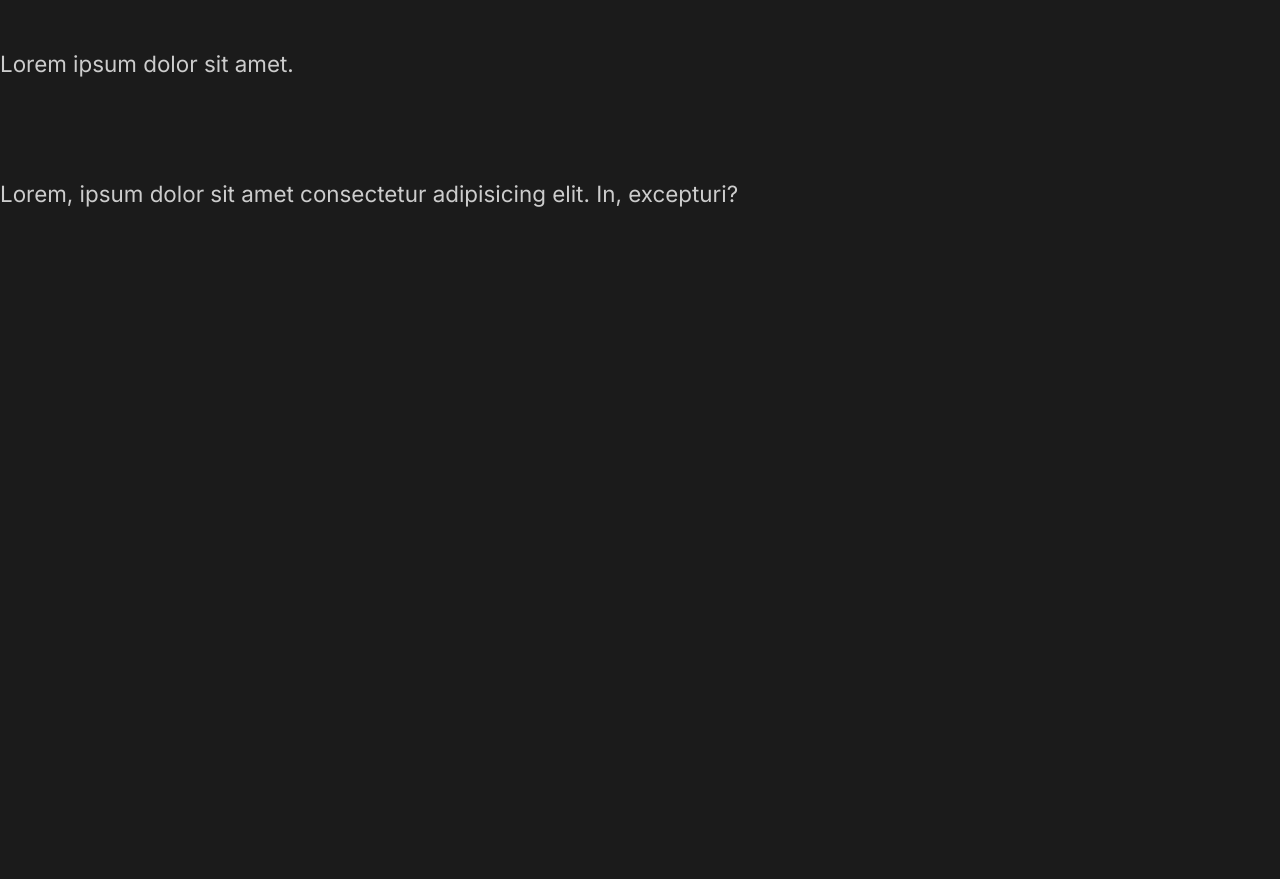
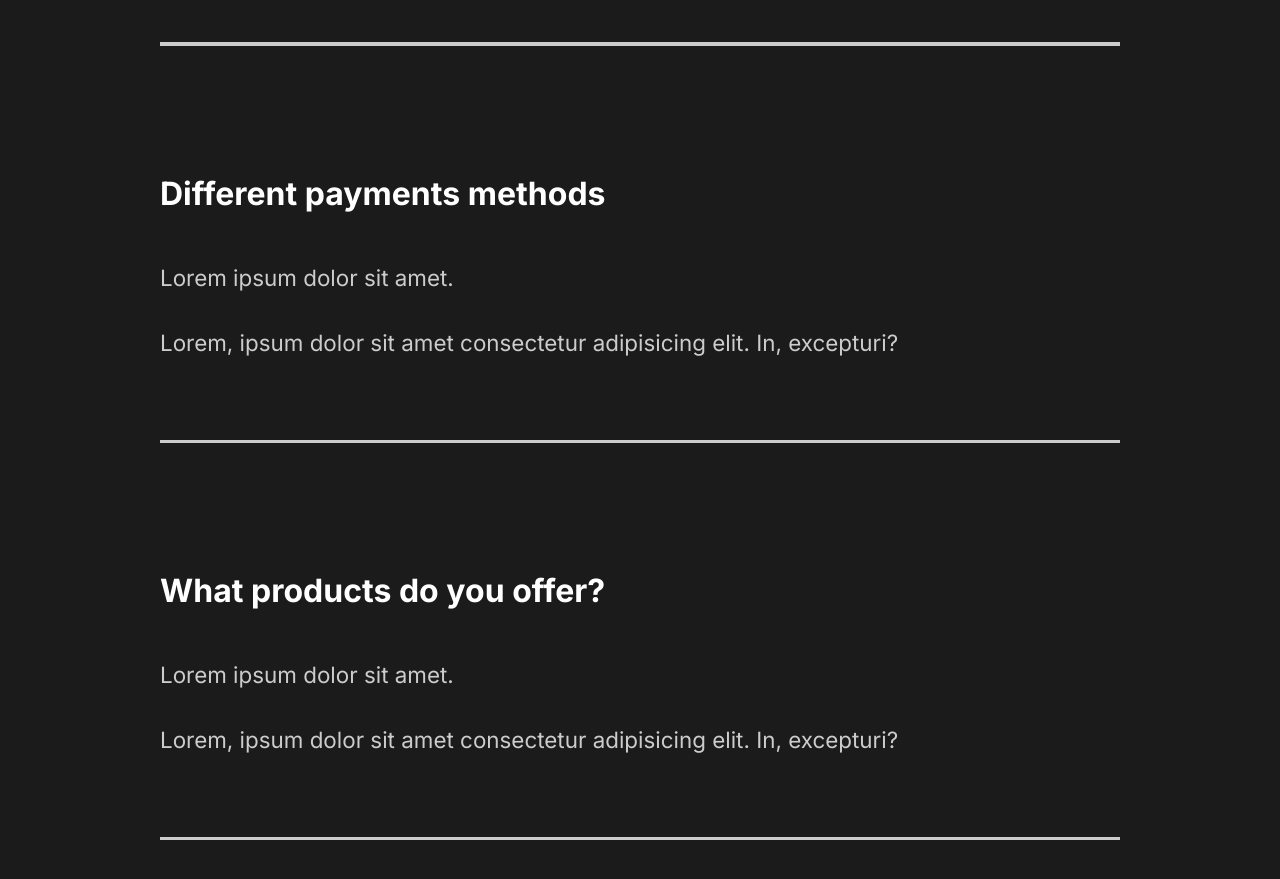
Before and after one commit to Max281192/capture, a React (Create React App) app: page / in a window 1280 px wide. Shown: the part 3006-3885 px from the top of the page. Before the commit the page ends 3265 px from the top, so only its background shows below. Built offline with nearby package versions, Linux system fonts and the light colour scheme.

Commit message:
styling faq

```diff
--- a/src/components/FaqSection.js
+++ b/src/components/FaqSection.js
@@ -1,8 +1,12 @@
 import React from 'react';
+
+// Style
+import styled from 'styled-components';
+import {About, Description, Image} from '../styles';
 
 const FaqSection = () => {
     return(
-        <div className="faq">
+        <Faq>
             <h2>Any questions ? <span>FAQ</span></h2>
 
             <div className="question">
@@ -11,6 +15,7 @@ const FaqSection = () => {
                     <p>Lorem ipsum dolor sit amet.</p>
                     <p>Lorem, ipsum dolor sit amet consectetur adipisicing elit. In, excepturi?</p>
                 </div>
+                <div className="faq-line"></div>
             </div>
 
             <div className="question">
@@ -19,6 +24,7 @@ const FaqSection = () => {
                     <p>Lorem ipsum dolor sit amet.</p>
                     <p>Lorem, ipsum dolor sit amet consectetur adipisicing elit. In, excepturi?</p>
                 </div>
+                <div className="faq-line"></div>
             </div>
 
             <div className="question">
@@ -27,6 +33,7 @@ const FaqSection = () => {
                     <p>Lorem ipsum dolor sit amet.</p>
                     <p>Lorem, ipsum dolor sit amet consectetur adipisicing elit. In, excepturi?</p>
                 </div>
+                <div className="faq-line"></div>
             </div>
 
             <div className="question">
@@ -35,9 +42,44 @@ const FaqSection = () => {
                     <p>Lorem ipsum dolor sit amet.</p>
                     <p>Lorem, ipsum dolor sit amet consectetur adipisicing elit. In, excepturi?</p>
                 </div>
+                <div className="faq-line"></div>
             </div>
-        </div>
+        </Faq>
     )
 }
 
+//Style
+const Faq = styled(About)`
+    display : block;
+
+    span{
+        display: block;
+    }
+
+    h2{
+        padding-bottom: 2rem;
+        font-weight: lighter;
+    }
+
+    .faq-line{
+        background: #cccccc;
+        height: 0.2rem;
+        margin: 2rem 0rem;
+        width: 100%;
+    }
+
+    .question{
+        padding: 3rem 0rem;
+        cursor: pointer;
+    }
+
+    .answer{
+        padding: 2rem 0rem;
+
+        p{
+            padding: 1rem 0rem;
+        }
+    }
+`;
+
 export default FaqSection;
--- a/src/components/GlobalStyle.js
+++ b/src/components/GlobalStyle.js
@@ -40,6 +40,7 @@ h3{
 
 h4{
     font-weight: bold;
+    font-size: 2rem;
 }
 
 a{
```
Also changed, not shown: 1 other file (tests, documents, lock files or other folders).
